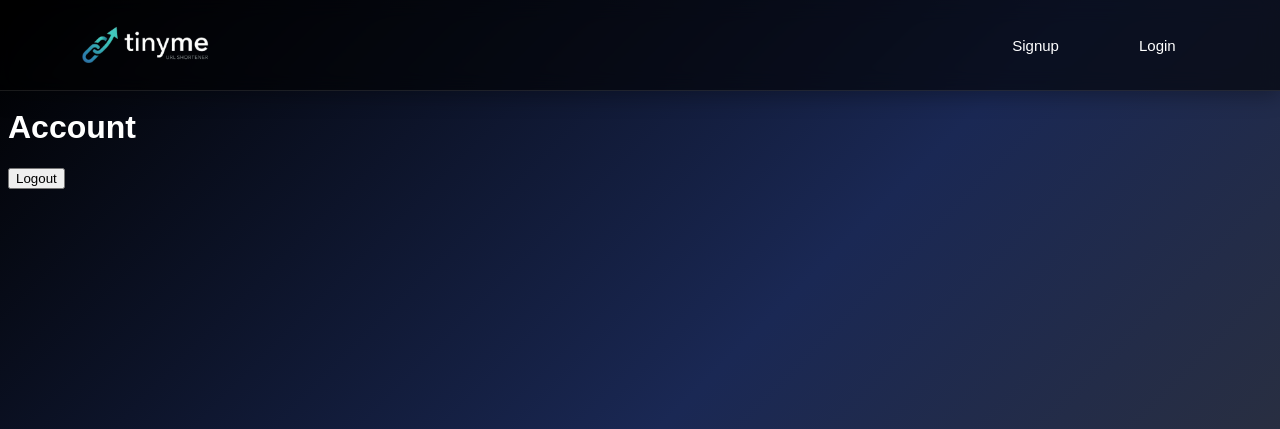
After one commit to Dysslike/link_shortener, a Django app: page /account in a window 1280 px wide. The commit adds this page. Shown: the top 429 px of the page. Run offline with Django 5.2, Linux system fonts and the light colour scheme.

Commit message:
Logout now working

```diff
--- a/link/templates/link/index.html
+++ b/link/templates/link/index.html
@@ -16,11 +16,18 @@
 </head>
 <body>
     <nav class="navbar">
-        <a class = "navbar-brand" href="{% url 'landing' %}">
-            <img src="{% static 'assets/images/logo_tiny.png'%}" alt="logo">
-        </a>
+        {% if user.is_authenticated %}
+            <a class = "navbar-brand" href="{% url 'home' %}">
+                <img src="{% static 'assets/images/logo_tiny.png'%}" alt="logo">
+            </a>
+        {% else %}
+            <a class = "navbar-brand" href="{% url 'landing' %}">
+                <img src="{% static 'assets/images/logo_tiny.png'%}" alt="logo">
+            </a>
+        {% endif %}
         <div class="Nav-links">
             {% if user.is_authenticated %}
+                <a href="{% url 'account'%}"> Account </a>
                 <a href="{% url 'home' %}"> Home </a>
                 <a href="{% url 'dashboard' %}"> Dashboard </a>
             {% else %}
--- /dev/null
+++ b/link/templates/link/pages/account.html
@@ -0,0 +1,9 @@
+{% extends "link/index.html" %}
+
+{% block content %}
+<h1> Account </h1>
+    <form action="{% url 'logout' %}" method="POST">
+        {% csrf_token %}
+        <button type="submit">Logout</button>
+    </form>
+{% endblock %}
--- a/link/urls.py
+++ b/link/urls.py
@@ -7,5 +7,8 @@ urlpatterns = [
     path("home/" , views.home, name="home"),
     path("landing/", views.landing, name="landing" ),
     path("login/", views.login, name="login"),
-    path("signup/", views.signup, name="signup")
+    path("signup/", views.signup, name="signup"),
+    path("account", views.account, name ="account"),
+
+    path("logout/", views.logout_view, name = "logout")
 ]
--- a/link/views.py
+++ b/link/views.py
@@ -2,6 +2,8 @@ from django.shortcuts import render, redirect
 from .forms import signupForm
 from django.contrib.auth.forms import AuthenticationForm
 from django.contrib.auth import login as auth_login, authenticate
+from django.contrib.auth import logout
+from django.contrib import messages
 
 # Create your views here.
 def base(request):
@@ -15,6 +17,9 @@ def home(request):
 
 def landing(request):
     return render(request, "link/pages/landing.html")
+
+def account(request):
+    return render(request, "link/pages/account.html")
 
 def signup(request):
     if request.method == "POST":
@@ -32,8 +37,14 @@ def login(request):
         if form.is_valid():
             user = form.get_user()
             auth_login(request, user)
-            return redirect("home")  # or wherever
+            return redirect("home")
     else:
         form = AuthenticationForm()
 
     return render(request, "registration/login.html", {"form": form})
+
+
+def logout_view(request):
+    logout(request)
+    messages.success(request,("You have been logged out"))
+    return redirect("landing")
--- a/shortener/settings.py
+++ b/shortener/settings.py
@@ -128,5 +128,5 @@ STATICFILES_DIRS = [
 
 CRISPY_TEMPLATE_PACK="bootstrap4"
 
-LOGIN_REDIRECT_URL="/"
-LOGOUT_REDIRECT_URL="/"
+LOGIN_REDIRECT_URL="home/"
+LOGOUT_REDIRECT_URL="landing/"
```
